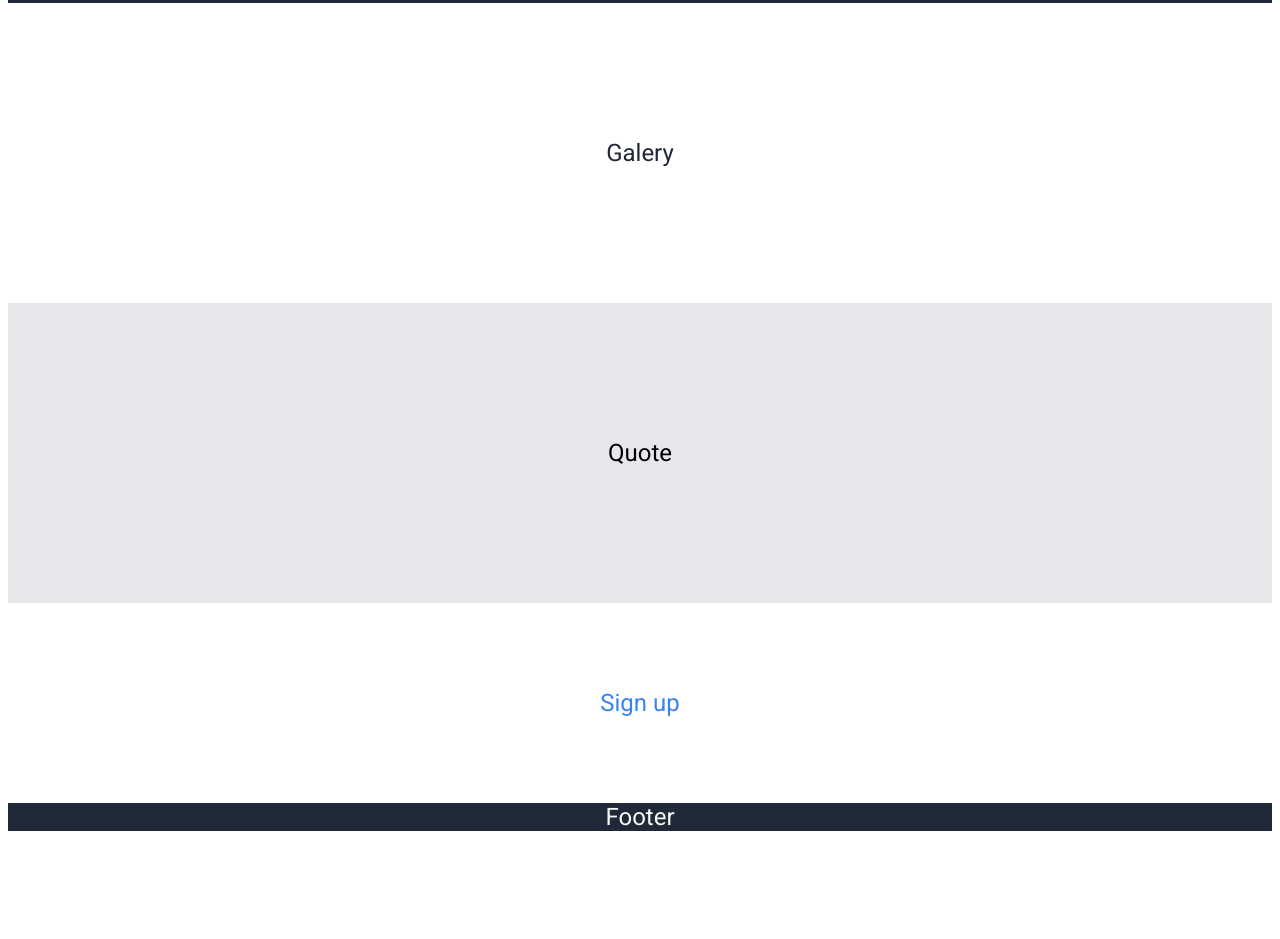
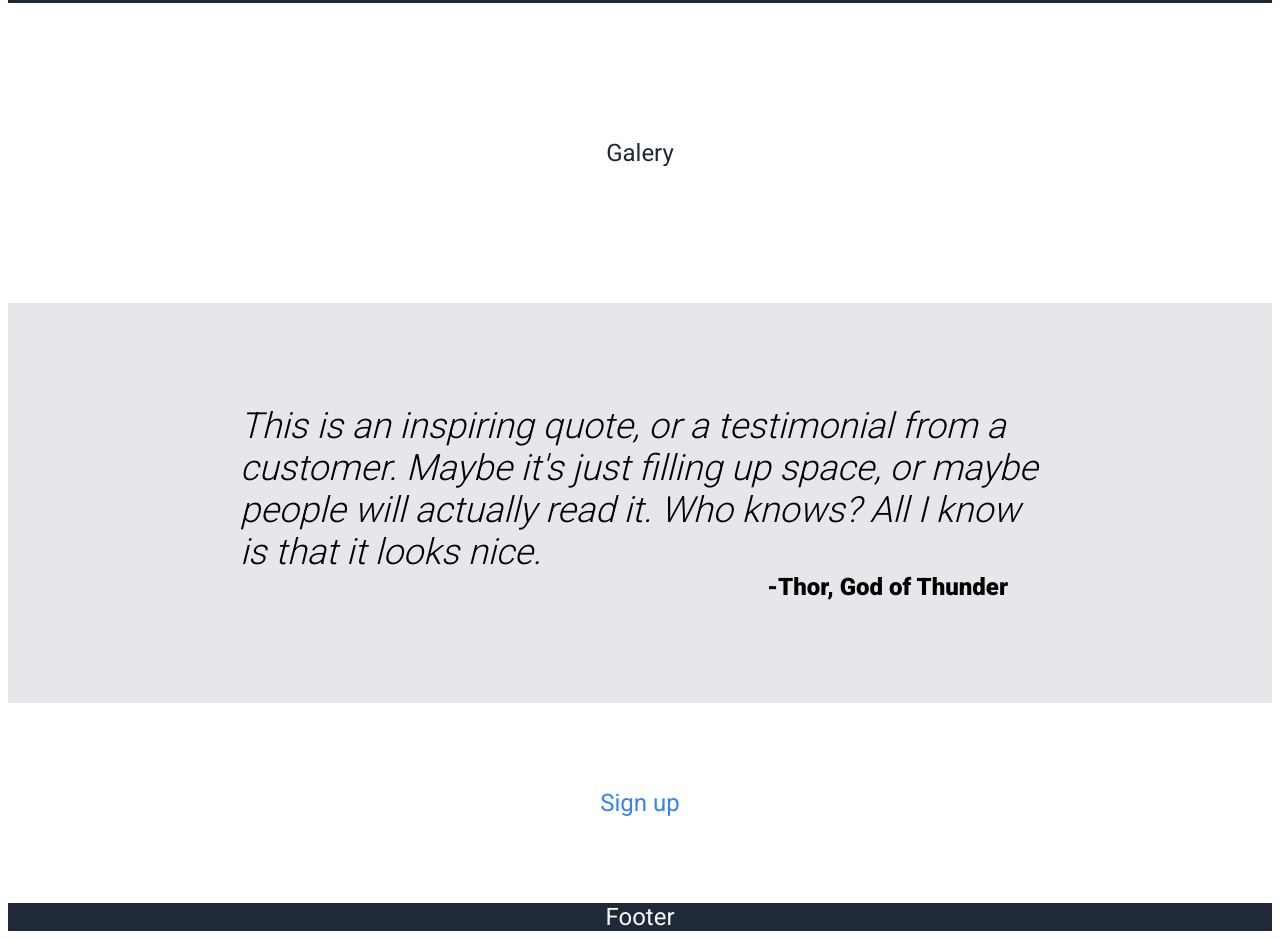
Before and after one commit to vagoston/odin-landing-page, a plain HTML site: page index.html in a window 1280 px wide. Shown: the part 509-1448 px from the top of the page. Before the commit the page ends 1348 px from the top, so only its background shows below. Drawn offline with Linux system fonts and the light colour scheme.

Commit message:
Add quote sample

```diff
--- a/index.html
+++ b/index.html
@@ -1,5 +1,6 @@
 <!DOCTYPE html>
 <html lang="en">
+
 <head>
     <meta charset="UTF-8">
     <meta http-equiv="X-UA-Compatible" content="IE=edge">
@@ -7,9 +8,10 @@
     <title>Document</title>
     <link rel="preconnect" href="https://fonts.googleapis.com">
     <link rel="preconnect" href="https://fonts.gstatic.com" crossorigin>
-    <link rel="stylesheet" href="https://fonts.googleapis.com/css2?family=Roboto:wght@400;900&display=swap">
+    <link rel="stylesheet" href="https://fonts.googleapis.com/css2?family=Roboto:wght@300;400;900&display=swap">
     <link rel="stylesheet" href="./style.css">
 </head>
+
 <body>
     <div class="header">
         <div class="container">
@@ -41,8 +43,16 @@
     </div>
 
     <div class="galery">Galery</div>
-    <div class="quote">Quote</div>
+    <div class="quote">
+        <div class="container">
+            <div class="text">This is an inspiring quote, or a testimonial from a customer.
+                Maybe it's just filling up space, or maybe people will actually read it.
+                Who knows? All I know is that it looks nice.</div>
+            <div class="author">-Thor, God of Thunder</div>
+        </div>
+    </div>
     <div class="sign-up">Sign up</div>
     <div class="footer">Footer</div>
 </body>
+
 </html>
--- a/style.css
+++ b/style.css
@@ -18,7 +18,6 @@
     max-width: 1000px;
     padding: 16px;
     display: flex;
-    gap: 72px;
     flex: 1;
 }
 
@@ -48,6 +47,10 @@
 
 .hero {
     height: 400px;
+}
+
+.hero .container {
+    gap: 72px;
 }
 
 .left, .right {
@@ -89,8 +92,27 @@
 }
 
 .quote {
-    height: 300px;
+    height: 400px;
     background-color: #e5e7eb;
+}
+
+.quote .container {
+    flex-direction: column;
+    width: 800px;
+    flex: 0 1 auto;
+}
+
+.quote .text {
+    font-size: 36px;
+    font-weight: 300;
+    font-style: italic;
+}
+
+.quote .author {
+    font-size: 24px;
+    font-weight: 900;
+    text-align: right;
+    padding-right: 32px;
 }
 
 .sign-up {
```
